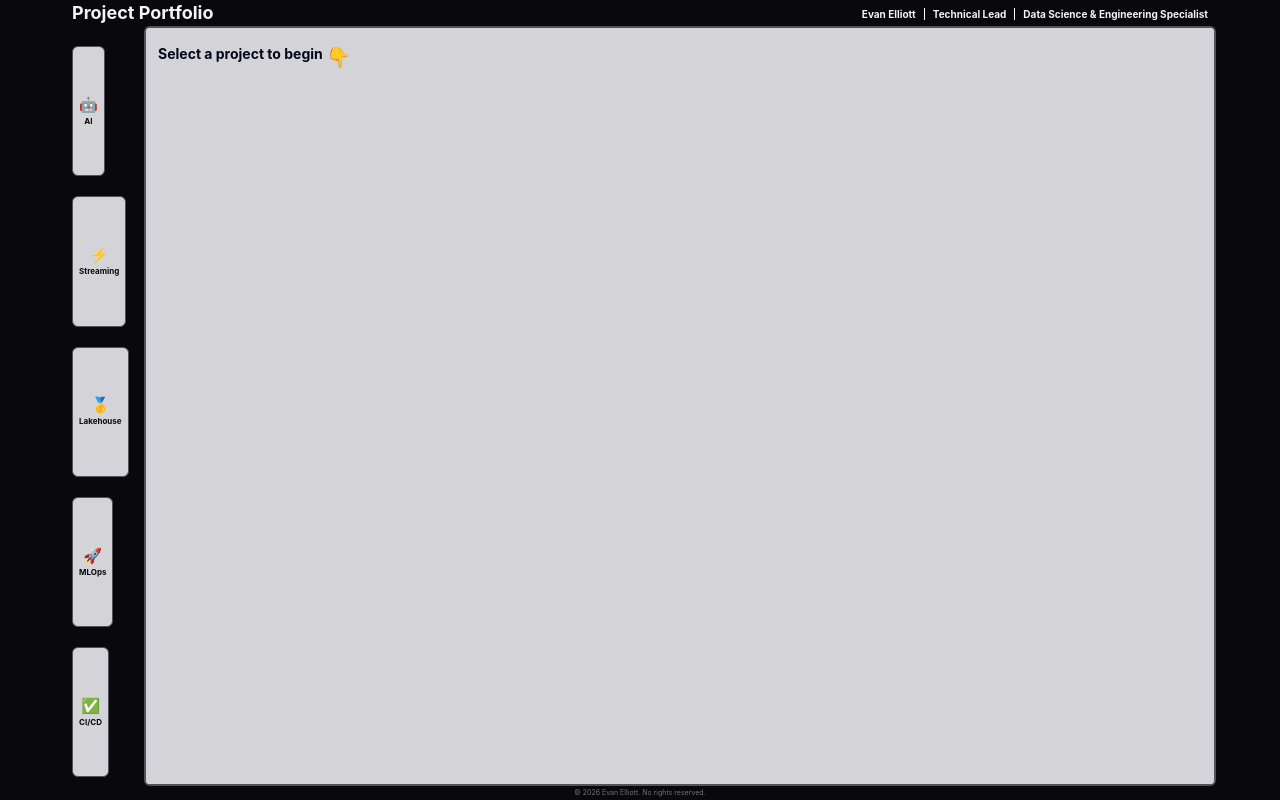
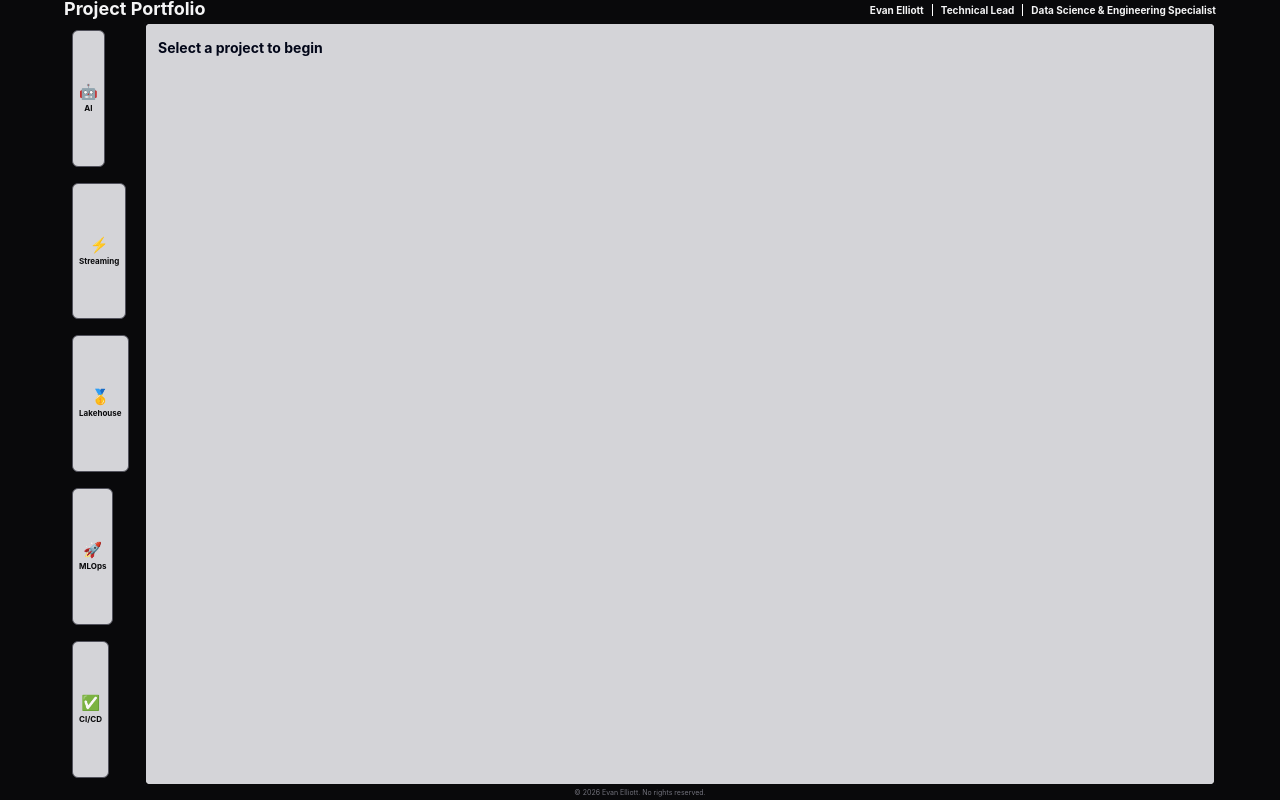
Before and after one commit to evanelliott/portfolio, a Vue app: page / in a window 1280 px wide. Built offline with nearby package versions, Linux system fonts and the light colour scheme.

Commit message:
Layout developments

```diff
--- a/src/App.vue
+++ b/src/App.vue
@@ -17,8 +17,8 @@ const handleProjectSelect = (id: string) => {
   <div class="project-root fixed inset-0 flex flex-col bg-zinc-950 text-zinc-100 sm:px-16 overflow-hidden isolate">
 
     <!-- Top Header -->
-    <header class="w-full shrink-0 z-20 py-2 sm:py-1 sm:pb-1">
-      <div class="max-w-7xl mx-auto px-4 sm:px-2 flex justify-between items-end">
+    <header class="w-full shrink-0 z-20 pt-4 sm:pt-0 sm:pb-1">
+      <div class="max-w-7xl mx-auto px-4 sm:px-0 flex justify-between items-end">
         <h4 class="font-bold leading-none text-[18px]">Project Portfolio</h4>
         <div class="hidden sm:block text-[10px] font-bold">
           <span class="px-2">Evan Elliott</span>
@@ -34,9 +34,9 @@ const handleProjectSelect = (id: string) => {
 
       <!-- Project Pane Bar -->
       <!-- sm:h-full ensures it stretches the vertical height on desktop -->
-      <aside class="order-2 sm:order-1 w-full sm:w-20 h-auto sm:h-full shrink-0 bg-zinc-950 z-10">
+      <aside class="order-1 sm:order-1 w-full sm:w-20 h-auto sm:h-full shrink-0 bg-zinc-950 z-10">
         <!-- flex-1 on the panes inside this flex container will force them to distribute evenly -->
-        <nav class="flex flex-row sm:flex-col h-full w-full p-2 gap-2">
+        <nav class="flex flex-row sm:flex-col h-full w-full p-2 gap-2 sm:gap-4">
           <ProjectPane
             v-for="project in projects"
             :key="project.id"
@@ -49,7 +49,7 @@ const handleProjectSelect = (id: string) => {
       </aside>
 
       <!-- Main Viewport -->
-      <main class="order-1 sm:order-2 flex-1 relative overflow-y-auto text-slate-950 bg-zinc-900/20 custom-scrollbar">
+      <main class="order-2 sm:order-2 flex-1 relative overflow-y-auto text-slate-950 bg-zinc-900/20 custom-scrollbar">
         <RouterView v-slot="{ Component }">
           <Transition name="page" mode="out-in">
             <component :is="Component" :selectedId="selectedId" :projects="projects" />
--- a/src/components/MarkdownView.vue
+++ b/src/components/MarkdownView.vue
@@ -97,7 +97,7 @@ const endPan = () => isPanning.value = false;
             <h4 class="pl-3 font-bold">Executive Summary</h4>
           </div>
 
-          <div class="px-8">
+          <div class="px-3">
             <!-- Mobile: flex-col (Photo top) | Tablet+: flex-row (Side-by-side) -->
             <div class="flex flex-col gap-6">
 
@@ -124,7 +124,7 @@ const endPan = () => isPanning.value = false;
           </div>
 
           <!-- Rationale Grid (3 columns on all sizes, or adjust if needed) -->
-          <div class="grid grid-cols-1 sm:grid-cols-3 px-8 gap-4 mt-4">
+          <div class="grid grid-cols-1 sm:grid-cols-3 px-5 gap-4 mt-4">
             <div v-for="item in project.rationale" :key="item.title" class="space-y-2">
               <h4 class="text-[10px] font-bold flex items-center gap-2">
                 <span class="w-1.5 h-1.5 bg-indigo-600 rounded-full"></span>
@@ -145,13 +145,13 @@ const endPan = () => isPanning.value = false;
           </div>
 
           <div class="px-3">
-            <div class="grid grid-cols-4 sm:grid-cols-6 gap-2 sm:gap-4 px-0">
+            <div class="grid grid-cols-4 sm:grid-cols-6 gap-2 sm:gap-2 px-0">
               <!-- Mandatory System Architecture -->
               <div class="group relative cursor-pointer aspect-square rounded-lg border border-zinc-950 overflow-hidden bg-zinc-950"
                    @click="openFullscreen(project.systemArchitectureUrl, 'System Architecture')">
                 <img :src="project.systemArchitectureUrl" class="w-full h-full object-cover">
                 <!-- Static Dark Overlay & Title -->
-                <div class="absolute inset-0 bg-zinc-900/50 flex items-center justify-center">
+                <div class="absolute inset-0 bg-zinc-950/50 flex items-center justify-center">
                   <span class="text-white text-[10px] font-bold text-center px-2">System Architecture</span>
                 </div>
               </div>
@@ -162,7 +162,7 @@ const endPan = () => isPanning.value = false;
                    @click="openFullscreen(diag.url, diag.name)">
                 <img :src="diag.url" class="w-full h-full object-cover">
                 <!-- Static Dark Overlay & Title -->
-                <div class="absolute inset-0 bg-zinc-900/50 flex items-center justify-center">
+                <div class="absolute inset-0 bg-zinc-950/50 flex items-center justify-center">
                   <span class="text-white text-[10px] font-bold text-center px-2">{{ diag.name }}</span>
                 </div>
               </div>
@@ -278,7 +278,7 @@ const endPan = () => isPanning.value = false;
 @reference "tailwindcss";
 
 .btn-artifact {
-  @apply px-4 py-2 bg-zinc-200 text-zinc-600 hover:bg-white hover:text-zinc-900 rounded-lg border border-zinc-950 text-[10px] font-bold transition-all;
+  @apply px-4 py-2 bg-zinc-200 text-zinc-600 hover:bg-white hover:text-zinc-900 rounded-lg border border-zinc-950 text-[10px] text-center font-bold transition-all;
 }
 
 /* Hide scrollbar for the filmstrip but allow scrolling */
--- a/src/components/ProjectPane.vue
+++ b/src/components/ProjectPane.vue
@@ -25,24 +25,26 @@ defineEmits<{
     class="relative w-full h-full flex flex-col text-left transition-all duration-200 ease-out group"
     :class="[
       isActive
-        ? '-translate-y-2'
+        ? 'translate-y-2 sm:translate-y-0 sm:translate-x-2'
         : ''
     ]"
   >
     <!-- Selection Indicator -->
+    <!-- Mobile: Horizontal bar at top | Desktop (sm): Vertical bar on left -->
     <div
       v-if="isActive"
-      class="absolute right-1 left-1 -bottom-2 h-1 bg-indigo-600 rounded-full"
+      class="absolute bg-indigo-600 rounded-full transition-all
+             right-1 left-1 -top-2 h-1
+             sm:top-1 sm:bottom-1 sm:-left-2 sm:right-auto sm:h-auto sm:w-1"
     ></div>
 
     <!-- Card Container -->
-    <!-- Added 'flex items-center justify-center' to center content vertically and horizontally -->
     <div
       class="flex-1 flex items-center justify-center p-1.5 rounded-md border transition"
       :class="[
         isActive
-          ? 'border-indigo-600 bg-indigo-300 shadow-sm mt-5 sm:mt-3 mb-0'
-          : 'border-zinc-600 bg-zinc-300 mt-5 sm:mt-3 mr-0'
+          ? 'border-indigo-600 bg-indigo-300 shadow-sm'
+          : 'border-zinc-600 bg-zinc-300'
       ]"
     >
       <!-- Project Emoji & Name -->
@@ -59,16 +61,9 @@ defineEmits<{
   </button>
 </template>
 
-
 <style scoped>
-/* Ensure smooth movement when selected */
 button {
   outline: none;
 }
-
-.line-clamp-2 {
-  display: -webkit-box;
-  -webkit-box-orient: vertical;
-  overflow: hidden;
-}
+/* Removed fixed margins like mb-5 to allow the flex-1 distribution in App.vue to work perfectly */
 </style>
--- a/src/views/PortfolioHome.vue
+++ b/src/views/PortfolioHome.vue
@@ -14,7 +14,7 @@ const activeProject = computed(() =>
 </script>
 
 <template>
-  <section class="border-2 rounded-md border-zinc-600 bg-white overflow-hidden h-full">
+  <section class="border-2 rounded-md border-zinc-950 bg-zinc-300 overflow-hidden h-full">
     <div v-if="activeProject" class="flex flex-col md:flex-row h-full">
       <div class="flex-1 overflow-y-auto p-0 md:p-0 prose prose-zinc prose-sm max-w-none custom-scrollbar scroll-pt-0">
         <MarkdownView :project="activeProject" />
@@ -30,7 +30,7 @@ const activeProject = computed(() =>
         <div class="flex items-baseline gap-3 py-4 min-w-0">
           <div class="space-y-0.5">
             <h4 class="text-sm font-bold leading-none">
-              Select a project to begin <span class="pointing-finger text-[20px] ml-0">👇</span>
+              Select a project to begin
             </h4>
           </div>
         </div>
```
